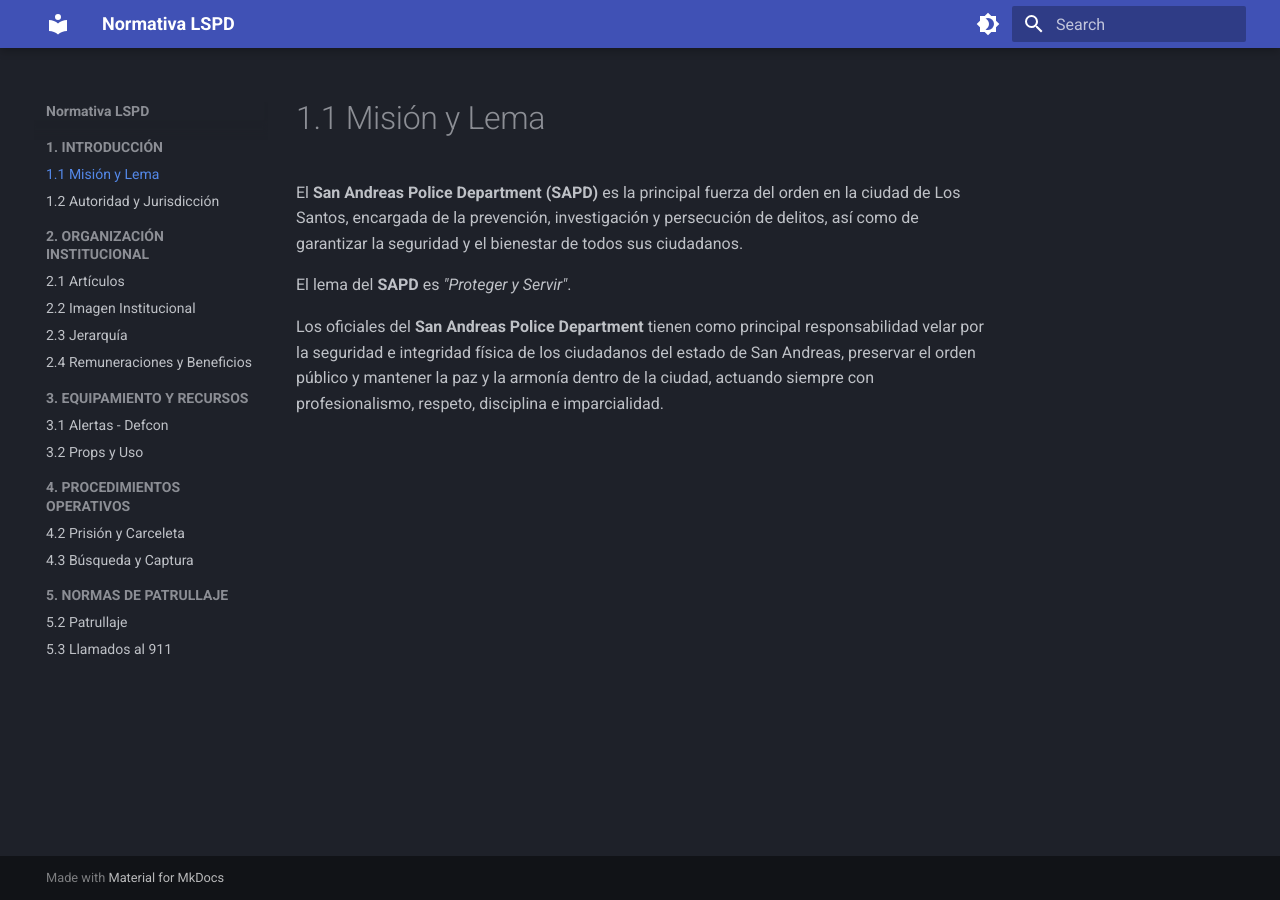
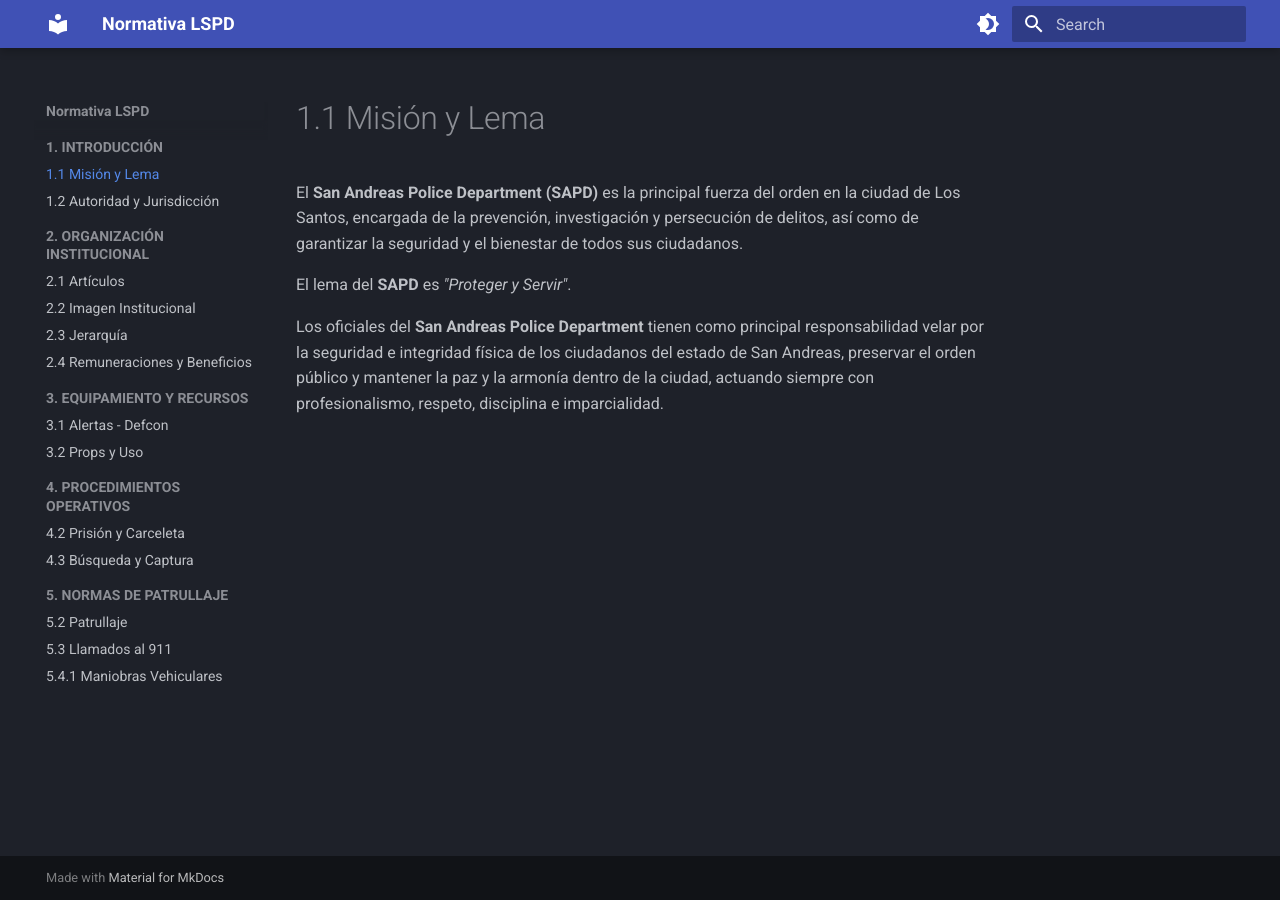
Before and after one commit to normativa-lspd-infinity-rp/Normativa-LSPD, an MkDocs documentation site: the page built from docs/index.md, in a window 1280 px wide. Built offline with MkDocs 1.6.1 and Material for MkDocs 9.7.7, drawn with Linux system fonts in a browser that asks for light colours.

Commit message:
Update mkdocs.yml

```diff
--- a/mkdocs.yml
+++ b/mkdocs.yml
@@ -50,3 +50,4 @@ nav:
   - 5. NORMAS DE PATRULLAJE:
       - 5.2 Patrullaje: patrullaje/patrullaje.md
       - 5.3 Llamados al 911: patrullaje/llamados-911.md
+      - 5.4.1 Maniobras Vehiculares: patrullaje/maniobras-vehiculares.md
```
